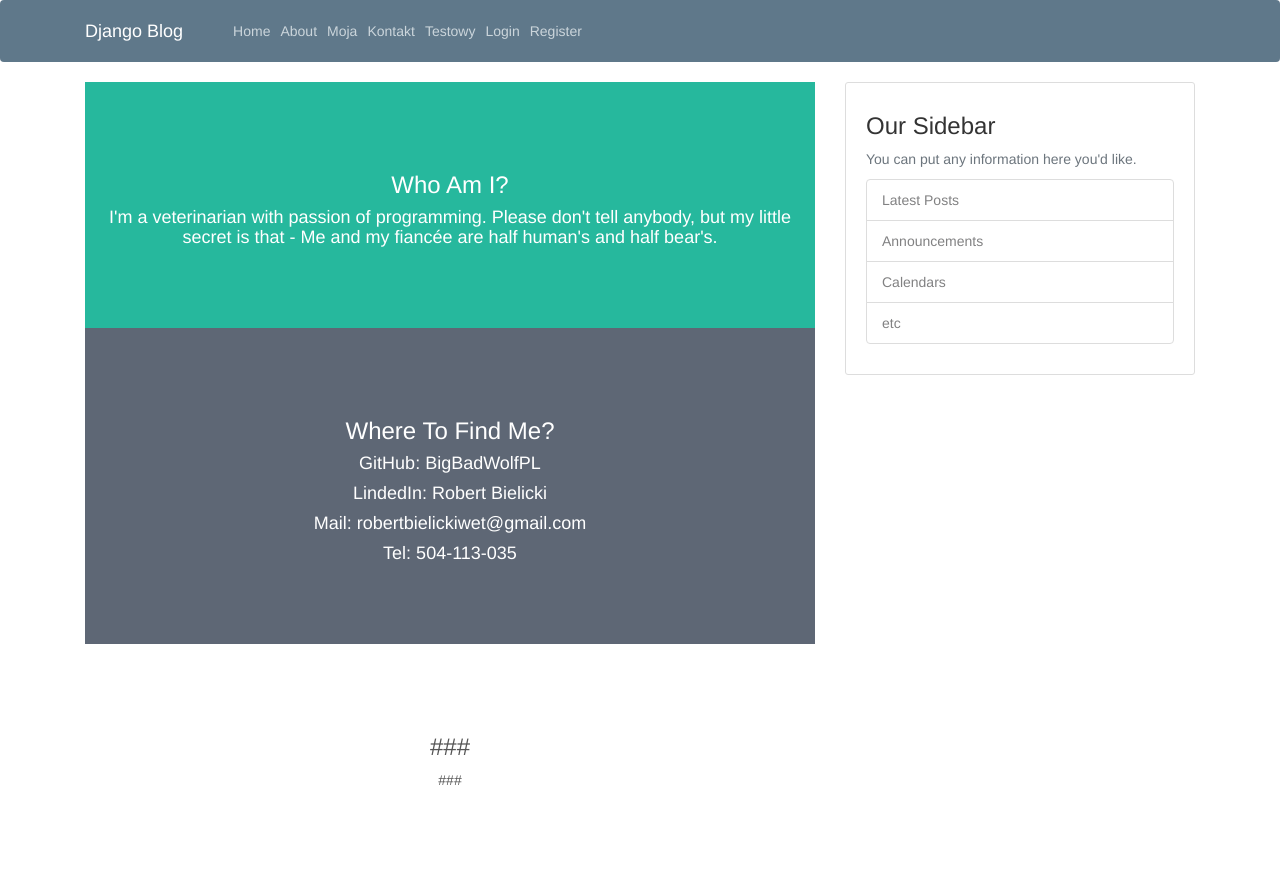
After one commit to BigBadWolfPL/Django-blog, a Django app: page /testowy/ in a window 1280 px wide. The commit adds this page. Run offline with Django 4.2, Linux system fonts and the light colour scheme; some libraries are stand-ins or nearby versions.

Commit message:
added contact site

```diff
--- a/blog/templates/blog/base.html
+++ b/blog/templates/blog/base.html
@@ -30,6 +30,7 @@
                 <a class="nav-item nav-link" href="{% url 'blog-about' %}">About</a>
                 <a class="nav-item nav-link" href="{% url 'blog-moja' %}">Moja</a>
                 <a class="nav-item nav-link" href="{% url 'blog-kontakt' %}">Kontakt</a>
+                <a class="nav-item nav-link" href="{% url 'blog-testowy' %}">Testowy</a>
               </div>
               <!-- Navbar Right Side -->
               <div class="navbar-nav">
--- /dev/null
+++ b/blog/templates/blog/testowytem.html
@@ -0,0 +1,53 @@
+{% extends "blog/base.html" %}
+{% block content %}
+<html lang="en">
+<head>
+  <!-- Theme Made By www.w3schools.com - No Copyright -->
+  <title>Kontakt</title>
+  <meta charset="utf-8">
+  <meta name="viewport" content="width=device-width, initial-scale=1">
+  <link rel="stylesheet" href="https://maxcdn.bootstrapcdn.com/bootstrap/3.4.1/css/bootstrap.min.css">
+  <script src="https://ajax.googleapis.com/ajax/libs/jquery/3.6.0/jquery.min.js"></script>
+  <script src="https://maxcdn.bootstrapcdn.com/bootstrap/3.4.1/js/bootstrap.min.js"></script>
+  <style>
+  .bg-1 {
+    background-color: #26b89d;
+    color: #ffffff;
+  }
+  .bg-2 {
+    background-color: #5e6775;
+    color: #ffffff;
+  }
+  .bg-3 {
+    background-color: #ffffff;
+    color: #555555;
+  }
+  .container-fluid {
+    padding-top: 70px;
+    padding-bottom: 70px;
+  }
+  </style>
+</head>
+<body>
+
+<div class="container-fluid bg-1 text-center">
+  <h3>Who Am I?</h3>
+  <!-- <img src="bird.jpg" class="img-circle" alt="Bird" width="350" height="350"> -->
+  <h4>I'm a veterinarian with passion of programming. Please don't tell anybody, but my little secret is that - Me and my fiancée are half human's and half bear's. </h4>
+</div>
+
+<div class="container-fluid bg-2 text-center">
+  <h3>Where To Find Me?</h3>
+  {% for line in dane_kontaktowe %}
+    <h4>{{ line }}</h4>
+  {% endfor %}
+</div>
+
+<div class="container-fluid bg-3 text-center">
+  <h3>###</h3>
+  <p>###</p>
+</div>
+
+</body>
+</html>
+{% endblock content %}
--- a/blog/urls.py
+++ b/blog/urls.py
@@ -6,4 +6,5 @@ urlpatterns = [
     path('about/', views.about, name='blog-about'),
     path('moja/', views.moja, name='blog-moja'),
     path('kontakt/', views.kontakt, name='blog-kontakt'),
+    path('testowy/', views.testowy, name='blog-testowy'),
 ]
--- a/blog/views.py
+++ b/blog/views.py
@@ -28,3 +28,16 @@ def kontakt(request):
             ]
     }
     return render(request, 'blog/kontakt.html', context)
+
+def testowy(request):
+
+    context = {
+        'title': 'Kontakt',
+        'dane_kontaktowe': [
+            'GitHub: BigBadWolfPL',
+            'LindedIn: Robert Bielicki',
+            'Mail: robertbielickiwet@gmail.com',
+            'Tel: 504-113-035'
+            ]
+    }
+    return render(request, 'blog/testowytem.html', context)
--- a/users/forms.py
+++ b/users/forms.py
@@ -3,8 +3,8 @@ from django.contrib.auth.models import User
 from django.contrib.auth.forms import UserCreationForm
 
 class UserRegisterForm(UserCreationForm):
-    email = forms.EmailField()
+     email = forms.EmailField()
 
-    class Meta:
+     class Meta:
         model = User
         fields = ['username', 'email', 'password1', 'password2']
```
Also changed, not shown: blog/templates/blog/kontakt.html (+6 -5 lines), db.sqlite3.
